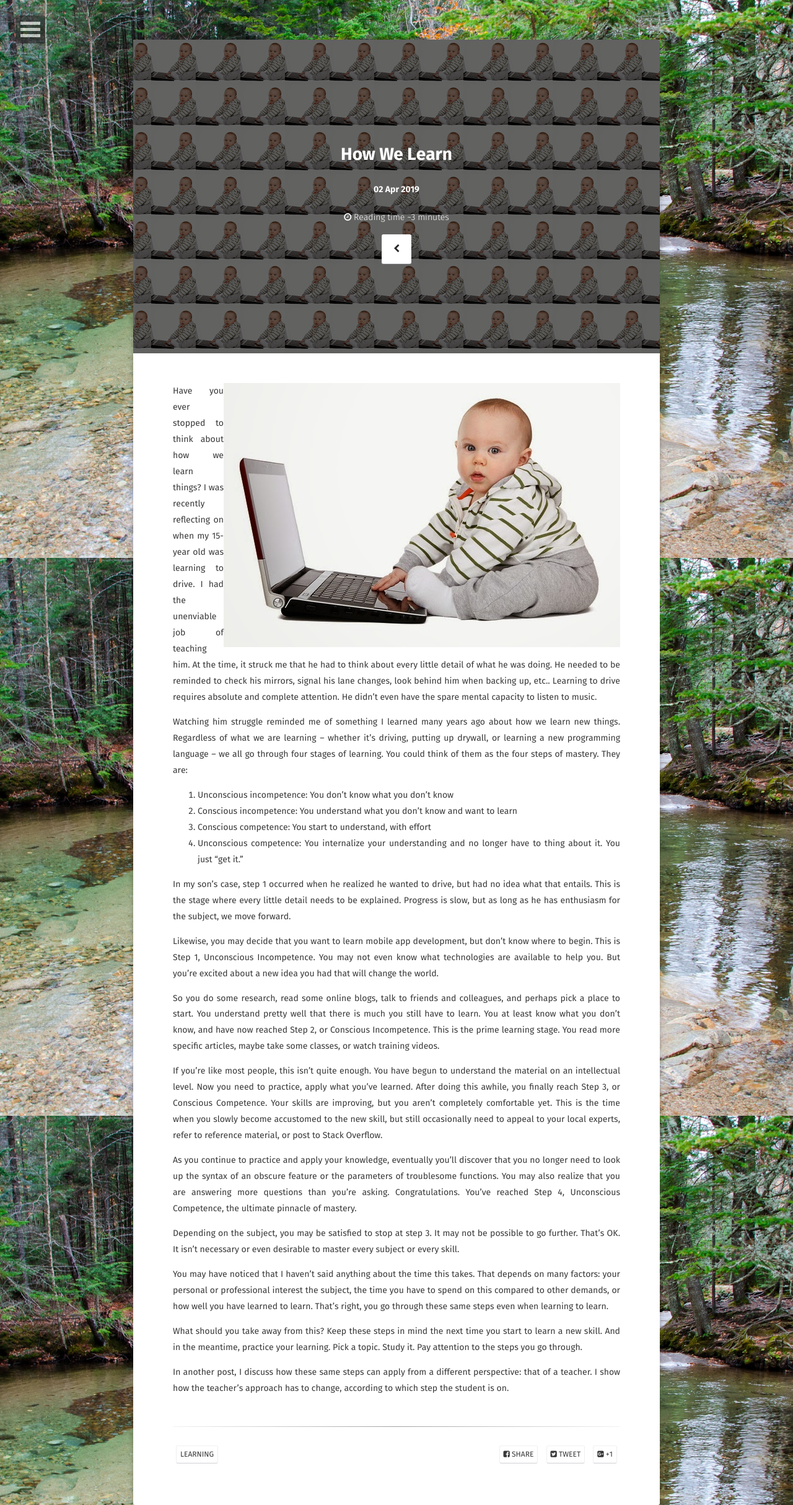
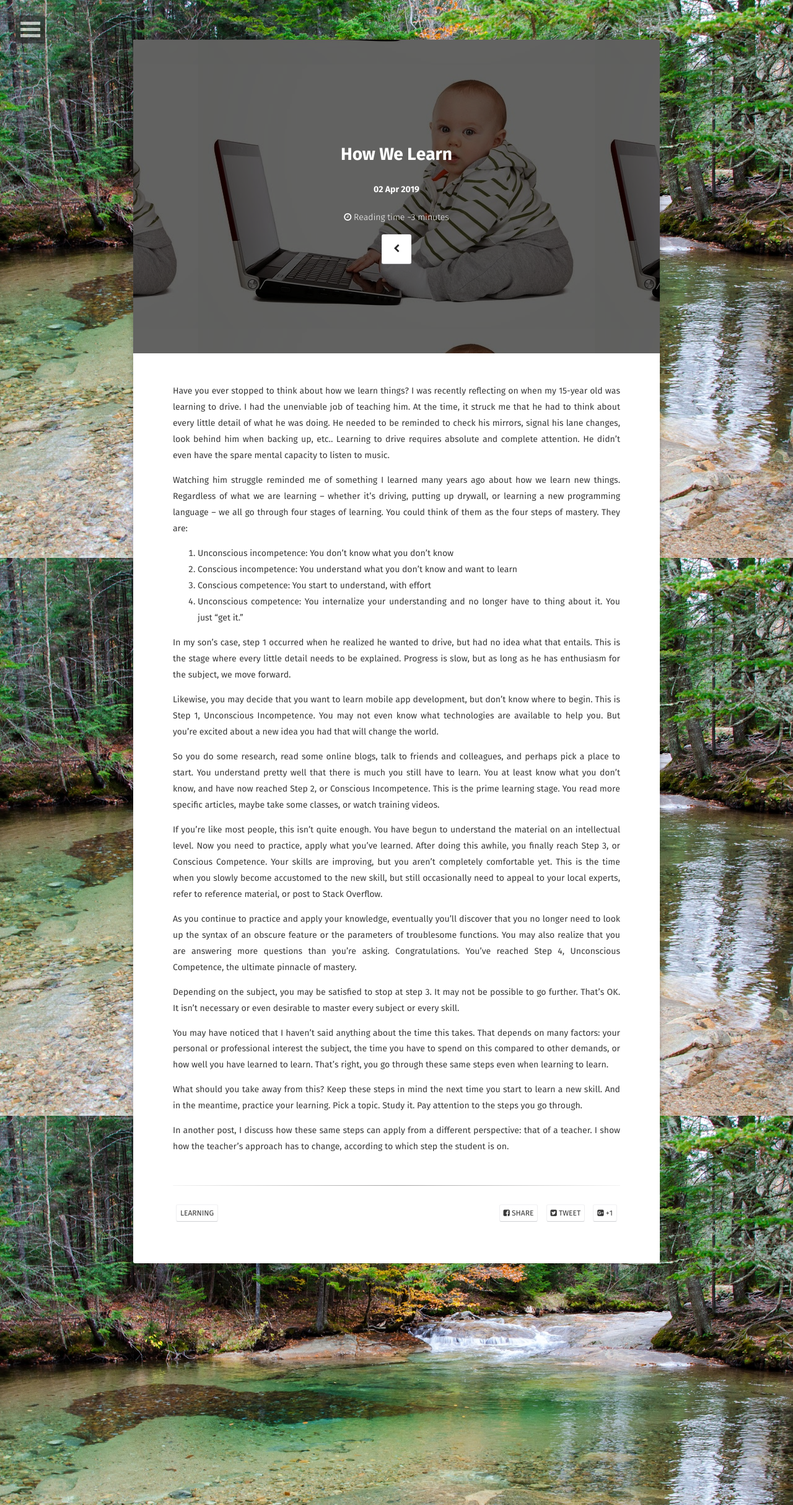
Before and after one commit to walkingriver/walkingriver.github.io, a Jekyll site: the page built from _posts/2019-04-02-how-we-learn.md, in a window 1280 px wide. Shown: the whole page at 62% size. Built offline with Jekyll 4.4.1, drawn with Linux system fonts in a browser that asks for light colours; some web fonts are replaced.

Commit message:
fix baby image

```diff
--- a/_posts/2019-04-02-how-we-learn.md
+++ b/_posts/2019-04-02-how-we-learn.md
@@ -3,14 +3,14 @@ layout: post
 title: How We Learn
 date: '2019-04-02T10:56:00.001-04:00'
 author: Michael Callaghan
-thumbnail: https://walkingriver.com/assets/img/baby.jpg
+thumbnail: https://walkingriver.com/assets/img/baby-tn.jpg
 tags: learning
-feature: assets/img/baby-tn.jpg
+feature: assets/img/baby.jpg
 cover_image: https://walkingriver.com/assets/img/baby.jpg
 canonical_url: https://walkingriver.com/how-we-learn/
 ---
 
-<img border="0" height="133" src="https://walkingriver.com/assets/img/baby.jpg" align="right" width="200" />Have you ever stopped to think about how we learn things? I was recently reflecting on when my 15-year old was learning to drive. I had the unenviable job of teaching him. At the time, it struck me that he had to think about every little detail of what he was doing. He needed to be reminded to check his mirrors, signal his lane changes, look behind him when backing up, etc.. Learning to drive requires absolute and complete attention. He didn't even have the spare mental capacity to listen to music.
+Have you ever stopped to think about how we learn things? I was recently reflecting on when my 15-year old was learning to drive. I had the unenviable job of teaching him. At the time, it struck me that he had to think about every little detail of what he was doing. He needed to be reminded to check his mirrors, signal his lane changes, look behind him when backing up, etc.. Learning to drive requires absolute and complete attention. He didn't even have the spare mental capacity to listen to music.
 <!--more-->
 
 Watching him struggle reminded me of something I learned many years ago about how we learn new things. Regardless of what we are learning -- whether it's driving, putting up drywall, or learning a new programming language -- we all go through four stages of learning. You could think of them as the four steps of mastery. They are:
```
